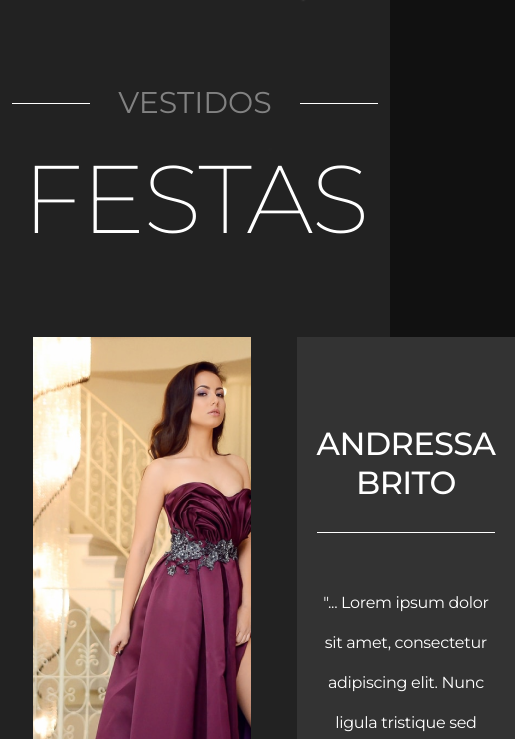
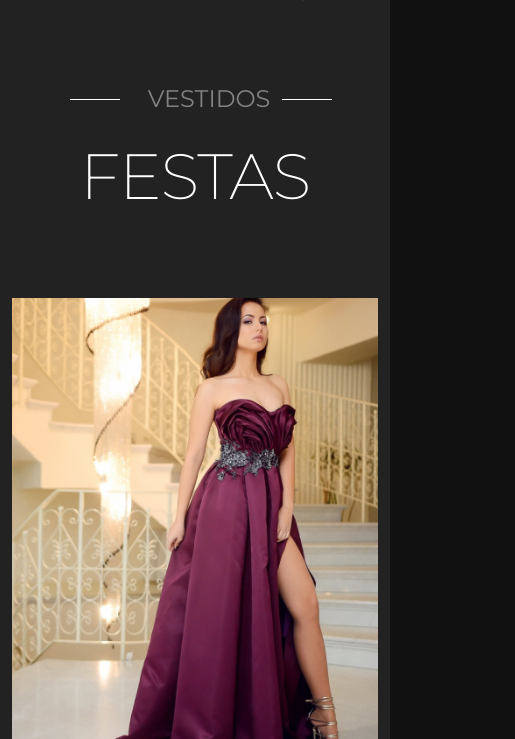
Before and after one commit to jpdrsanchez/rafael-garroni, a website: page festas.html in a window 390 px wide. Shown: the part 105-844 px from the top of the page, 515 px wide, since content can reach past the window. Drawn offline with Linux system fonts and the light colour scheme.

Commit message:
categorias mobile

```diff
--- a/assets/scss/_vestidos_categoria.scss
+++ b/assets/scss/_vestidos_categoria.scss
@@ -6,13 +6,17 @@
 
   h1 {
     color: #828282;
-    font-size: 1.875rem;
+    font-size: 1.5rem;
     font-weight: 400;
     text-transform: uppercase;
     margin-bottom: 1.875rem;
     display: flex;
     align-items: center;
     justify-content: center;
+
+    @media (min-width: 768px) {
+      font-size: 1.875rem;
+    }
 
     &::after {
       content: '';
@@ -23,6 +27,11 @@
       height: 1px;
       background-color: var(--white);
       margin-left: 1.75rem;
+
+      @media (max-width: 575px) {
+        width: 50px;
+        margin-left: 0.75rem;
+      }
     }
 
     &::before {
@@ -32,16 +41,25 @@
       height: 1px;
       background-color: var(--white);
       margin-right: 1.75rem;
+
+      @media (max-width: 575px) {
+        width: 50px;
+        margin-left: 0.75rem;
+      }
     }
   }
 
   h2 {
-    font-size: 6rem;
+    font-size: 4rem;
     font-weight: 200;
     line-height: 1;
     letter-spacing: -0.02em;
     text-transform: uppercase;
     margin-bottom: 5.625rem;
+
+    @media (min-width: 768px) {
+      font-size: 6rem;
+    }
   }
 
   &__wrapper {
@@ -50,18 +68,50 @@
     column-gap: 7%;
     padding-left: 8.3333337%;
     padding-right: 8.3333337%;
+    @media (max-width: 767px) {
+      grid-template-columns: 1fr;
+      padding: 0 0.75rem;
+      max-width: 540px;
+      margin: 0 auto;
+    }
+    @media (min-width: 768px) and (max-width: 991px) {
+      grid-template-columns: 1fr;
+      padding: 0 0.75rem;
+      max-width: 720px;
+      margin: 0 auto;
+    }
   }
 
   &__column {
+    @media (max-width: 575px) {
+      display: grid;
+      grid-template-columns: 1fr;
+      &:not(:first-of-type) {
+        margin-top: 1.25rem;
+      }
+    }
+
+    @media (min-width: 576px) and (max-width: 991px) {
+      display: grid;
+      grid-template-columns: 1fr 1fr;
+      gap: 1.25rem;
+    }
+
     &:nth-child(2) {
-      margin-top: 5rem;
+      @media (min-width: 992px) {
+        margin-top: 5rem;
+      }
     }
   }
 
   &__item {
-    height: 574px;
+    height: 450px;
     overflow: hidden;
     background-color: #333;
+
+    @media (min-width: 1200px) {
+      height: 574px;
+    }
 
     a {
       display: block;
```
Also changed, not shown: assets/style.css, 1 other file.
